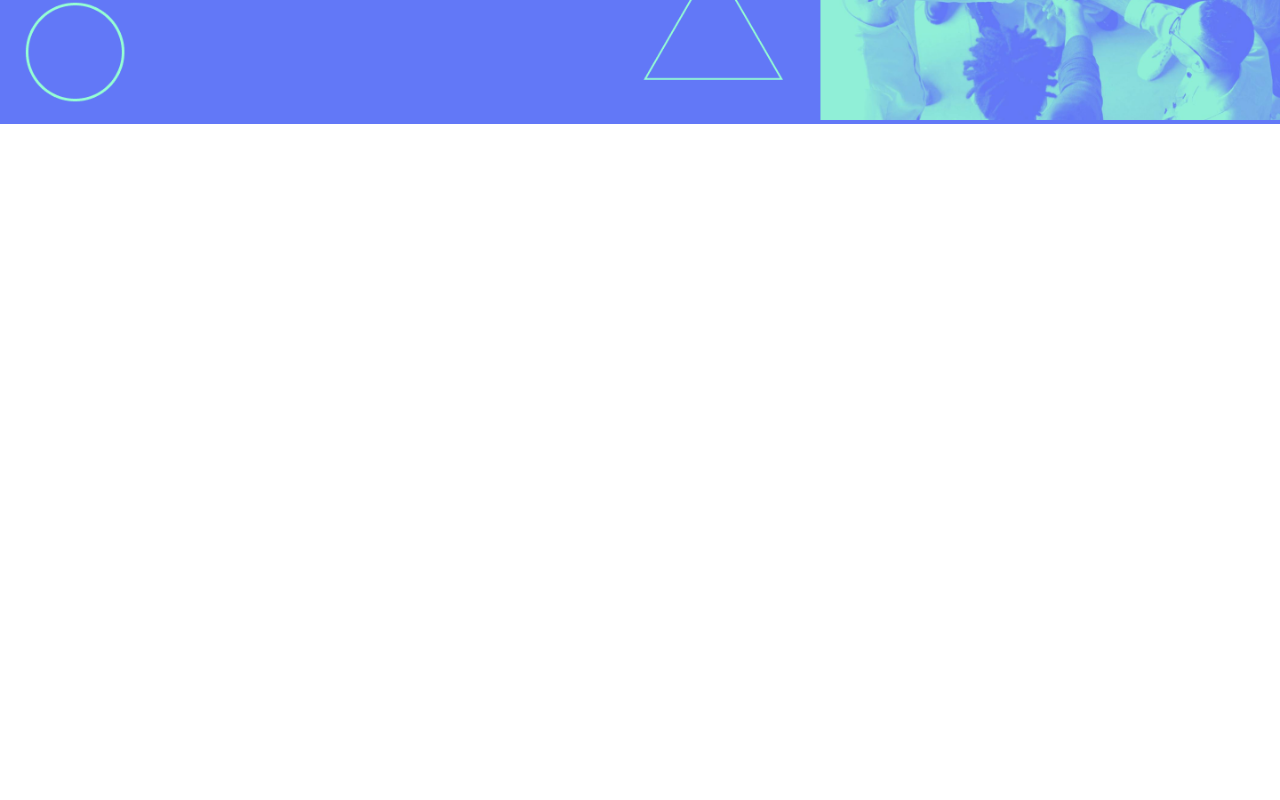
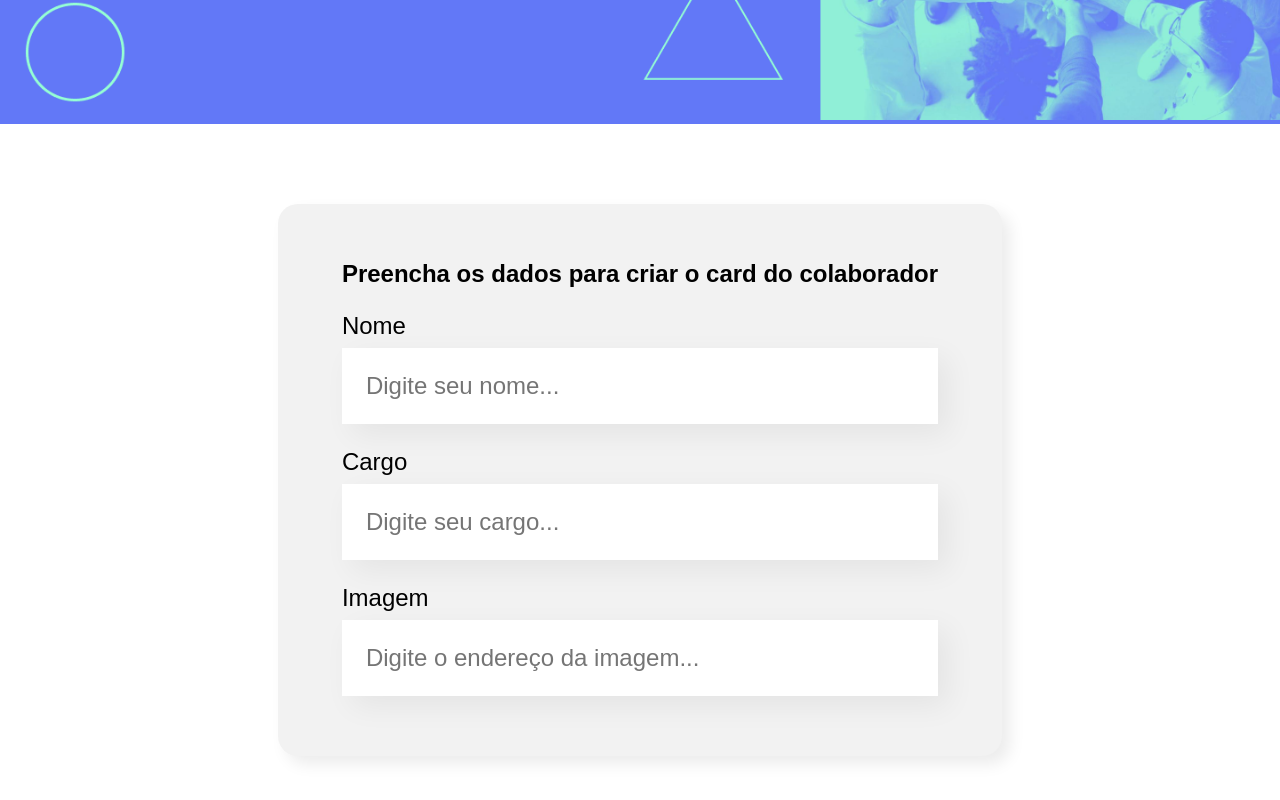
Before and after one commit to DanieleMarii/organo-react, a React (Create React App) app in the folder organo/: page / in a window 1280 px wide. Shown: the part 374-1174 px from the top of the page. Before the commit the page ends 800 px from the top, so only its background shows below. Built offline with nearby package versions, Linux system fonts and the light colour scheme.

Commit message:
criando o componente formulário

```diff
--- a/organo/src/App.js
+++ b/organo/src/App.js
@@ -1,11 +1,13 @@
 import React, { Component } from 'react';
-import Banner from './componentes/Banner/Banner';
+import Banner from './componentes/Banner';
+import Formulario from './componentes/Formulario';
 
 class App extends Component {
   render() {
     return (
       <div className="App">
         <Banner />
+        <Formulario />
       </div>
     );
   }
--- /dev/null
+++ b/organo/src/componentes/CampoTexto/CampoTexto.css
@@ -0,0 +1,19 @@
+.campo-texto{
+    margin: 24px 0;
+}
+
+.campo-texto label{
+    display: block;
+    margin-bottom: 8px;
+    font-size: 24px;
+}
+
+.campo-texto input{
+    background: #ffffff;
+    box-shadow: 10px 10px 30px rgba(0, 0, 0, 0.06);
+    width: 100%;
+    border: none;
+    font-size: 24px;
+    padding: 24px;
+    box-sizing: border-box;
+}
--- /dev/null
+++ b/organo/src/componentes/CampoTexto/index.js
@@ -0,0 +1,17 @@
+import React, { Component } from 'react';
+import './CampoTexto.css'
+
+class CampoTexto extends Component{
+    render(){
+        const placeholderModificada = `${this.props.placeholder}...`
+    return(
+        <div className='campo-texto'>
+            <label>{this.props.label}</label>
+            <input placeholder={placeholderModificada} />
+        </div>
+
+    )
+}
+}
+
+export default CampoTexto
--- /dev/null
+++ b/organo/src/componentes/Formulario/Formulario.css
@@ -0,0 +1,13 @@
+.formulario{
+    display: flex;
+    justify-content: center;
+    margin: 80px 0;
+}
+
+.formulario form{
+    max-width: 80%;
+    background: #F2F2F2;
+    border-radius: 20px;
+    padding: 36px 64px;
+    box-shadow: 8px 8px 16px rgba(0,0,0,0.08);
+}
--- /dev/null
+++ b/organo/src/componentes/Formulario/index.js
@@ -0,0 +1,21 @@
+import React, {Component} from 'react';
+import CampoTexto from '../CampoTexto';
+import './Formulario.css'
+
+class Formulario extends Component{
+    render(){
+        return(
+            <section className='formulario'>
+                <form action="">
+                    <h2>Preencha os dados para criar o card do colaborador</h2>
+                    <CampoTexto label="Nome" placeholder="Digite seu nome"/>
+                    <CampoTexto label="Cargo" placeholder="Digite seu cargo"/>
+                    <CampoTexto label="Imagem" placeholder="Digite o endereço da imagem"/>
+                </form>
+            </section>
+        )
+    }
+
+}
+
+export default Formulario
```
Also changed, not shown: organo/src/componentes/Banner/index.js (renamed from organo/src/componentes/Banner/Banner.js).
